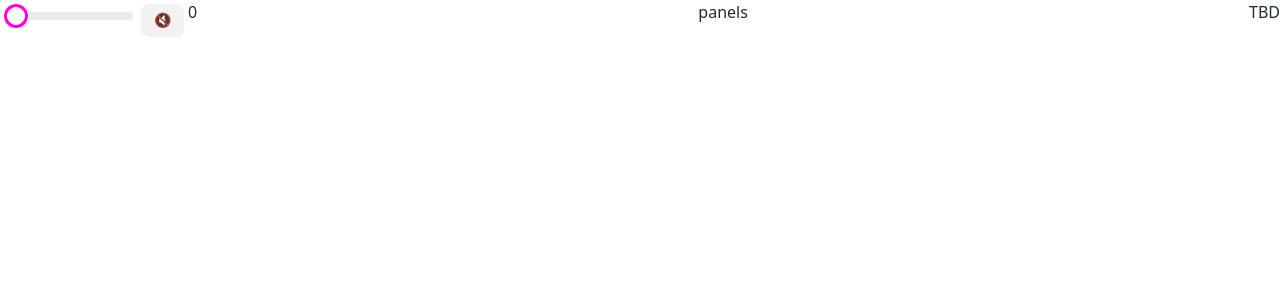
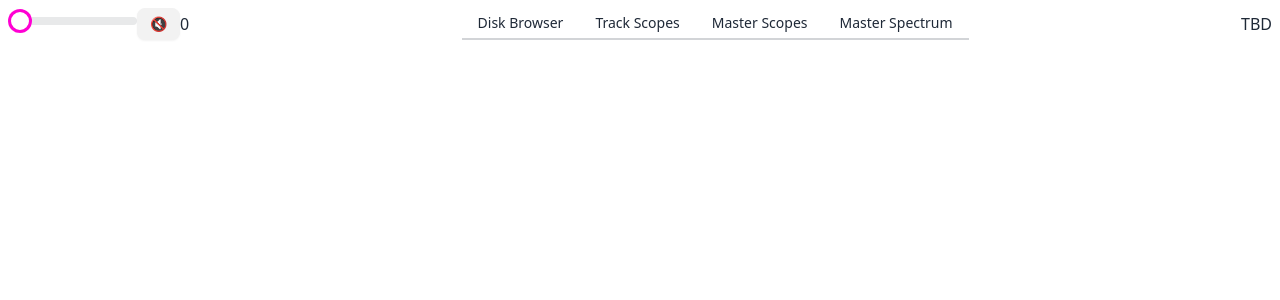
Before and after one commit to femtanil/soundtracker.ts, a Vue app: page / in a window 1280 px wide. Shown: the top 300 px of the page. Built offline with nearby package versions, Linux system fonts and the light colour scheme.

Commit message:
Added tab bar

```diff
--- a/src/App.vue
+++ b/src/App.vue
@@ -1,7 +1,7 @@
 <template>
     <div class="grid grid-cols-12">
         <div class="col-span-12">
-            <AppViewBar></AppViewBar>
+            <AppTabBar></AppTabBar>
         </div>
         <main class="col-span-12 p-3 overflow-auto">
             <router-view></router-view>
@@ -10,5 +10,5 @@
 </template>
 
 <script setup lang="ts">
-import AppViewBar from '@/components/AppViewBar.vue';
+import AppTabBar from '@/components/AppTabBar.vue';
 </script>
--- a/src/components/AppMasterVolume.vue
+++ b/src/components/AppMasterVolume.vue
@@ -1,7 +1,7 @@
 <template>
-    <div id="app-master-volume-container" class="flex flew-row">
-        <AppRangeBar v-model="rangeValue" class="m-1" :step="5" :max="100"></AppRangeBar>
-        <AppSmallButton class="m-1">{{ volumeIcon }}</AppSmallButton>
+    <div id="app-master-volume-container" class="flex flew-row items-center">
+        <AppRangeBar v-model="rangeValue" class="" :step="5" :max="100"></AppRangeBar>
+        <AppSmallButton class="">{{ volumeIcon }}</AppSmallButton>
         <div>{{ rangeValue }}</div>
     </div>
 </template>
--- a/src/components/AppViewBar.vue
+++ b/src/components/AppTabBar.vue
@@ -1,15 +1,15 @@
 <template>
-    <div id="app-view-bar-container" class="flex flew-row justify-between">
+    <div id="app-view-bar-container" class="flex flew-row justify-between items-center p-2">
         <div id="app-view-bar-master-volume-container" class="flex">
             <AppMasterVolume></AppMasterVolume>
         </div>
         <div id="app-view-bar-panels-container" class="flex">
-            <div class="h-fit">
-                <span>panels</span>
+            <div class="">
+                <AppTabSelection :tabs="tabNames"></AppTabSelection>
             </div>
         </div>
         <div id="app-view-bar-tbd-container" class="flex">
-            <div class="h-fit">
+            <div class="">
                 <span>TBD</span>
             </div>
         </div>
@@ -17,4 +17,7 @@
 </template>
 <script setup lang="ts">
 import AppMasterVolume from '@/components/AppMasterVolume.vue';
+import AppTabSelection from '@/components/AppTabSelection.vue';
+
+const tabNames: string[] = ["Disk Browser", "Track Scopes", "Master Scopes", "Master Spectrum"];
 </script>
--- /dev/null
+++ b/src/components/AppTabSelection.vue
@@ -0,0 +1,31 @@
+<template>
+    <div id="app-tab-selection-container" role="tablist" class="tabs tabs-bordered">
+        <a v-for="tab in props.tabs" role="tab" class="tab" :ref="addRef">
+            {{ tab }}
+        </a>
+    </div>
+</template>
+<script setup lang="ts">
+import { onMounted, ref, Ref } from 'vue';
+
+interface Props {
+    tabs: string[];
+}
+const props = defineProps<Props>();
+const tabsNumber: number = props.tabs.length;
+const tabRefs: Ref<HTMLAnchorElement>[] = [];
+
+function addRef(element: unknown) {
+    if (element instanceof HTMLAnchorElement) {
+        tabRefs.push(ref(element));
+    }
+};
+
+function setActiveTab(ref: Ref): void {
+
+}
+
+onMounted(() => {
+
+});
+</script>
```
